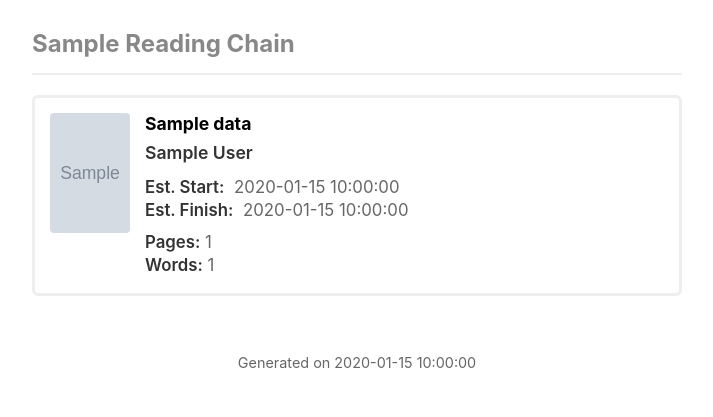
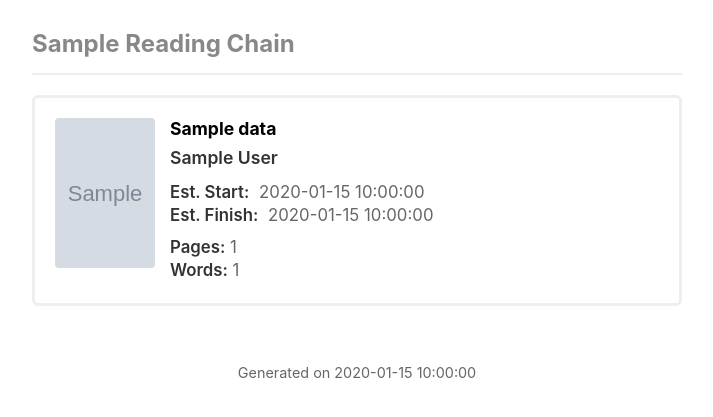
Before and after one commit to bmbell23/reading_tracker, a Python web app: template src/reading_list/templates/reports/chain/reading_chain_report.html in a window 1280 px wide. Shown: the top 417 px of the page, without its empty margins (283-996 px from the left). Run offline with Jinja, Linux system fonts and the light colour scheme; the template is opened without the code that fills it: most values are stand-ins (such as "Sample title", 1, 10 or a date in 2020); grey boxes marked "Sample" are stand-in pictures.

Commit message:
v2.3.28: Increased book cover sizes in the cards

```diff
--- a/pyproject.toml
+++ b/pyproject.toml
@@ -4,7 +4,7 @@ build-backend = "setuptools.build_meta"
 
 [project]
 name = "reading_list"
-version = "2.3.27"
+version = "2.3.28"
 description = "Reading List Tracker"
 authors = [
     {name = "Your Name", email = "your.email@example.com"},
@@ -58,7 +58,7 @@ python_files = ["test_*.py"]
 pythonpath = ["."]
 
 [tool.mypy]
-python_version = "2.3.27"
+python_version = "2.3.28"
 warn_return_any = true
 warn_unused_configs = true
 disallow_untyped_defs = true
--- a/src/reading_list/templates/reports/chain/reading_chain_report.html
+++ b/src/reading_list/templates/reports/chain/reading_chain_report.html
@@ -39,13 +39,13 @@
         .book-card {
             display: flex;
             gap: 15px;
-            padding: 15px;
+            padding: 20px;  /* Increased padding slightly */
             border: 3px solid #eee;
             border-radius: 6px;
             width: 100%;  /* Make all cards full width of container */
             box-sizing: border-box;
             margin: 0;
-            min-height: 150px;
+            min-height: 180px;  /* Increased to accommodate larger covers */
         }
 
         /* Media-specific borders for ALL cards */
@@ -83,8 +83,8 @@
             background: inherit;
         }
         .book-cover {
-            width: 80px;      /* Slightly smaller cover for mobile */
-            height: 120px;
+            width: 100px;      /* Increased from 80px */
+            height: 150px;     /* Increased from 120px */
             object-fit: cover;
             border-radius: 4px;
             flex-shrink: 0;
@@ -176,11 +176,12 @@
             .book-card {
                 padding: 10px;
                 gap: 10px;
+                min-height: 120px;
             }
 
             .book-cover {
-                width: 60px;
-                height: 90px;
+                width: 70px;   /* Increased from 60px */
+                height: 105px; /* Increased from 90px */
             }
 
             .book-dates, .book-stats {
```
Also changed, not shown: README.md.
